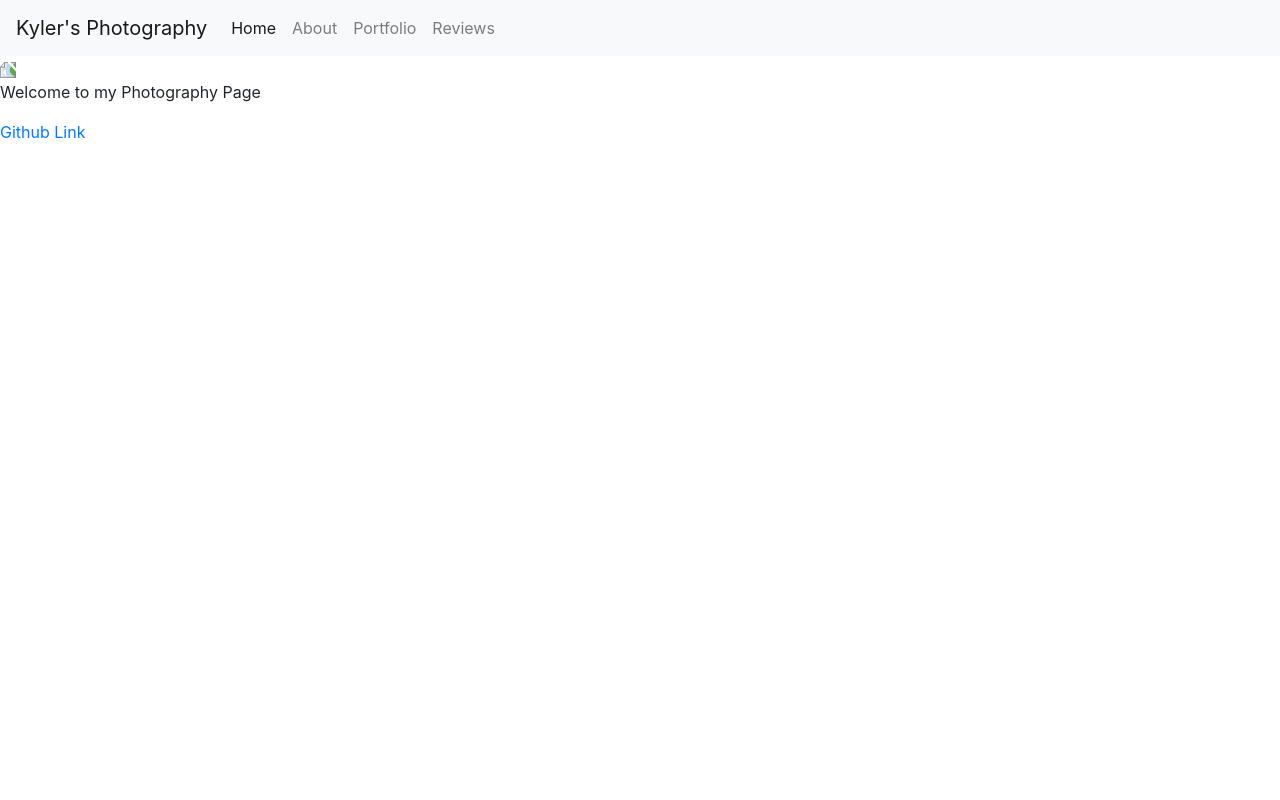
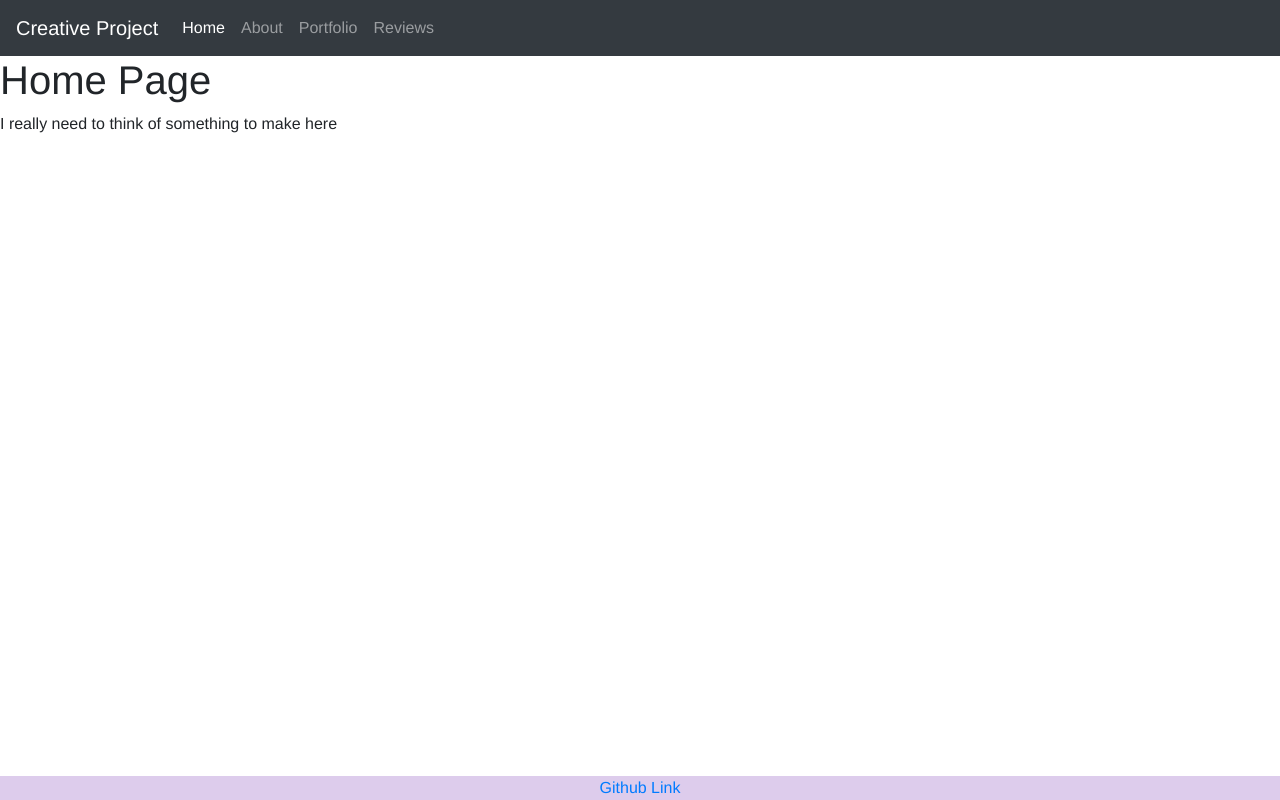
Before and after one commit to rwheagle/creative-project-1, a plain HTML site: page index.html in a window 1280 px wide. Drawn offline with nearby package versions, Linux system fonts and the light colour scheme.

Commit message:
style dark

```diff
--- a/css/styles.css
+++ b/css/styles.css
@@ -0,0 +1,20 @@
+* {
+  font-family: "Helvetica", "Arial", sans-serif;
+  font-weight: normal;
+}
+.main{
+
+}
+
+.footer{
+  background-color: #DDCCEC;
+  position: fixed;
+  left: 0;
+  bottom: 0;
+  width: 100%;
+  color: white;
+  text-align: center;
+}
+.footer a{
+  text-decoration: none;
+}
--- a/index.html
+++ b/index.html
@@ -5,35 +5,36 @@
   <meta charset='UTF-8' />
   <link rel="stylesheet" href="https://stackpath.bootstrapcdn.com/bootstrap/4.1.3/css/bootstrap.min.css" integrity="sha384-MCw98/SFnGE8fJT3GXwEOngsV7Zt27NXFoaoApmYm81iuXoPkFOJwJ8ERdknLPMO" crossorigin="anonymous">
   <link rel="stylesheet" href="/css/styles.css" />
-  <title>Kyler's Photography</title>
+  <title>Creative Project Title</title>
 </head>
 
 <body>
   <script src="https://code.jquery.com/jquery-3.3.1.slim.min.js" integrity="sha384-q8i/X+965DzO0rT7abK41JStQIAqVgRVzpbzo5smXKp4YfRvH+8abtTE1Pi6jizo" crossorigin="anonymous"></script>
   <script src="https://cdnjs.cloudflare.com/ajax/libs/popper.js/1.14.3/umd/popper.min.js" integrity="sha384-ZMP7rVo3mIykV+2+9J3UJ46jBk0WLaUAdn689aCwoqbBJiSnjAK/l8WvCWPIPm49" crossorigin="anonymous"></script>
   <script src="https://stackpath.bootstrapcdn.com/bootstrap/4.1.3/js/bootstrap.min.js" integrity="sha384-ChfqqxuZUCnJSK3+MXmPNIyE6ZbWh2IMqE241rYiqJxyMiZ6OW/JmZQ5stwEULTy" crossorigin="anonymous"></script>
-  <nav class="navbar navbar-expand-lg navbar-light bg-light">
-    <a class="navbar-brand" href="/">Kyler's Photography</a>
+  <nav class="navbar navbar-expand-lg navbar-dark bg-dark">
+    <a class="navbar-brand" href="/">Creative Project</a>
     <button class="navbar-toggler" type="button" data-toggle="collapse" data-target="#navbarNavAltMarkup" aria-controls="navbarNavAltMarkup" aria-expanded="false" aria-label="Toggle navigation">
       <span class="navbar-toggler-icon"></span>
     </button>
     <div class="collapse navbar-collapse" id="navbarNavAltMarkup">
       <div class="navbar-nav">
         <a class="nav-item nav-link active" href="/">Home</a>
-        <a class="nav-item nav-link" href="/pages/about.html">About</a>
-        <a class="nav-item nav-link" href="/pages/portfolio.html">Portfolio</a>
-        <a class="nav-item nav-link" href="/pages/reviews.html">Reviews</a>
+        <a class="nav-item nav-link" href="/">About</a>
+        <a class="nav-item nav-link" href="/">Portfolio</a>
+        <a class="nav-item nav-link" href="/">Reviews</a>
       </div>
     </div>
   </nav>
 
   <div class="main">
-    <img src="/images/my-images/me.jpg" style="transform:rotate(270deg);">
+    <!--img src="/images/me.jpg" style="transform:rotate(270deg);"-->
+    <h1>Home Page</h1>
+    <p>I really need to think of something to make here</p>
 
-    <p>Welcome to my Photography Page</p>
   </div>
   <div class="footer">
-    <a class="github" href="https://github.com/BYU-CS-260-Winter-2020/lab-1-photography-website-rwheagle">Github Link </a>
+    <a class="github" href="https://github.com/rwheagle/creative-project-1">Github Link </a>
   </div>
 
 
```
